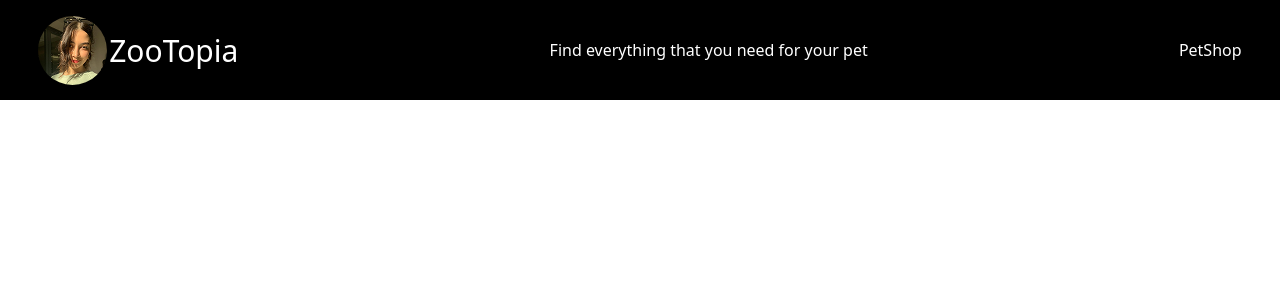
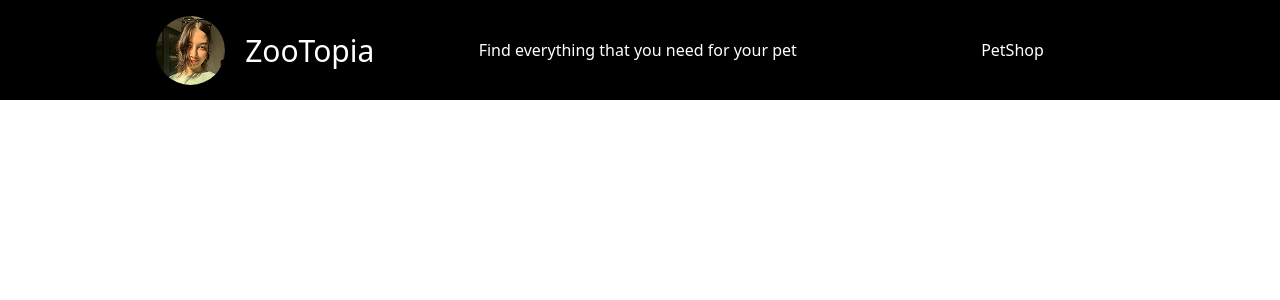
Before and after one commit to abjukm/animalsShop, a React (Vite) app: page /birds in a window 1280 px wide. Shown: the top 300 px of the page. Built offline with nearby package versions, Linux system fonts and the light colour scheme.

Commit message:
blablabla

```diff
--- a/src/components/Header.jsx
+++ b/src/components/Header.jsx
@@ -11,20 +11,18 @@ function Header() {
   return (
     <>
       <div className="bg-black w-full fixed top-0 left-0 z-20 h-25 flex items-center">
-        <div className="w-[94%] ml-[3%] flex justify-between items-center ">
-          <div className="w-50 flex items-center justify-between">
-            <img
-              className="rounded-[50%]"
-              src={logo}
-              alt=""
-              onClick={() => handleCardClick("/")}
-            />
-            <h1 className="text-white text-[30px]">ZooTopia</h1>
+        <div className="w-[90%] ml-[5%] flex justify-around items-center ">
+          <div
+            className="flex items-center justify-between"
+            onClick={() => handleCardClick("/")}
+          >
+            <img className="rounded-[50%]" src={logo} alt="" />
+            <h1 className="text-white text-[30px] pl-5">ZooTopia</h1>
           </div>
-          <p className="text-white">
+          <p className="text-white ml-[-80px]">
             Find everything that you need for your pet
           </p>
-          <p className="text-white">PetShop</p>
+          <p className="text-white mr-20">PetShop</p>
         </div>
       </div>
     </>
--- a/src/components/Registr/Section.jsx
+++ b/src/components/Registr/Section.jsx
@@ -13,8 +13,8 @@ const Section = () => {
     <>
       <Header />
       <main className="flex mt-25 fixed w-full h-full">
-        <div className="w-[200px]  h-[660px] ps-[20px] bg-black text-white flex flex-col justify-between rounded-br-[50px] z-20 ">
-          <div className="h-[300px] flex flex-col justify-evenly mt-[-25px]">
+        <div className="w-[200px]  h-[660px] ps-[20px] bg-black text-white flex flex-col justify-between rounded-br-[100px] z-20 ">
+          <div className="h-[300px] flex flex-col justify-evenly mt-15">
             <div className="flex items-center">
               <img className="" src={user1} alt="userr" />
               <p className="">Profile</p>
@@ -39,8 +39,9 @@ const Section = () => {
             </div>
           </div>
         </div>
+        <div className="absolute mt-110 ml-0 bg-amber-50 z-10 w-50 h-50"></div>
         <div className="w-full h-[660px] bg-black z-10">
-          <div className="rounded-tl-[120px] w-full h-full bg-amber-50 p-[100px] ml-[-20px]">
+          <div className="rounded-tl-[120px] w-full h-full bg-amber-50 p-[100px]">
             <div className="w-[70%] flex justify-between items-end ml-50 mt-10">
               <div className="">
                 <div className="flex flex-col justify-between h-[370px]">
@@ -91,7 +92,7 @@ const Section = () => {
               </div>
               <div>
                 <button className="bg-black text-white font-bold py-3 px-6 rounded-full text-base flex items-center gap-2 hover:bg-gray-800 transition">
-                  Logout
+                  LogOut
                   <span className="w-5 h-5">&#10132;</span>
                 </button>
               </div>
```
Also changed, not shown: src/components/Footer.jsx (+28 -27 lines).
